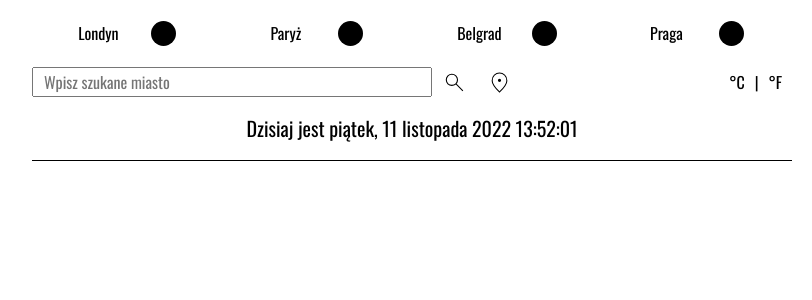
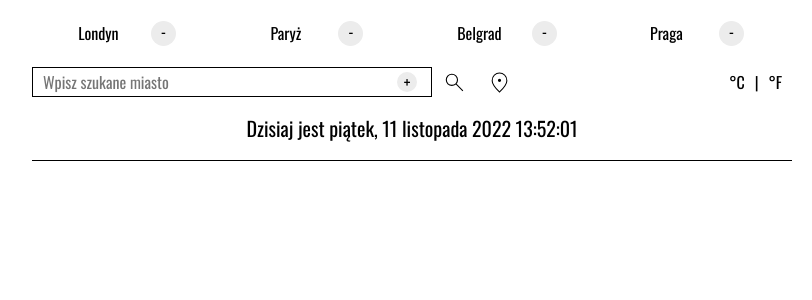
Before and after one commit to carterstorm/react-weather-app, a React (Create React App) app: page / in a window 1280 px wide. Shown: the top 300 px of the page, without its empty margins (228-1040 px from the left). Built offline with nearby package versions, Linux system fonts and the light colour scheme.

Commit message:
created and styled add and remove buttons

```diff
--- a/src/App.js
+++ b/src/App.js
@@ -16,11 +16,12 @@ import {
 	MainWrapper,
 	StyledLocationSearch,
 	TemperatureButtons,
-	CityText
+	CityText,
+	CityButton,
+	DeleteSpan,
 } from "./MainWrapper/styled";
 import { Loading } from "./MainWrapper/Loading/styled";
 import { Failure } from "./MainWrapper/Failure/styled";
-import { CityButton } from "./MainWrapper/CityButton";
 
 function App() {
 
@@ -94,7 +95,7 @@ function App() {
 						{userCities.map(city => (
 							<CityItem key={city}>
 								<CityText>{city}</CityText>
-								<CityButton></CityButton>
+								<CityButton remove><DeleteSpan>-</DeleteSpan></CityButton>
 							</CityItem>
 						))}
 					</CitiesList>
@@ -106,6 +107,7 @@ function App() {
 									value={searchCity}
 									onChange={({ target }) => setSearchCity(target.value)}
 								/>
+								<CityButton add>+</CityButton>
 							</ContainerSearch>
 							<Button
 								img={searchImage} />
--- a/src/MainWrapper/CityButton/index.js
+++ /dev/null
@@ -1,7 +0,0 @@
-import { StyledCityButton } from "./styled";
-
-export const CityButton = () => (
-    <StyledCityButton>
-
-    </StyledCityButton>
-);
--- a/src/MainWrapper/CityButton/styled.js
+++ /dev/null
@@ -1,9 +0,0 @@
-import styled from "styled-components";
-
-export const StyledCityButton = styled.button`
-    width: 25px;
-    height: 25px;
-    border: none;
-    border-radius: 50%;
-    background-color: black;
-`;
--- a/src/MainWrapper/styled.js
+++ b/src/MainWrapper/styled.js
@@ -1,4 +1,4 @@
-import styled from "styled-components";
+import styled, { css } from "styled-components";
 
 export const MainWrapper = styled.main`
     max-width: 800px;
@@ -48,15 +48,61 @@ export const StyledLocationSearch = styled.form`
 `;
 
 export const ContainerSearch = styled.div`
+    position: relative;
+    top: 0;
+    left: 0;
     display: flex;
-    flex-direction: column;
+    align-items: center;
+    flex-direction: row;
     max-width: 400px;
     width: 100%;
-    position: relative;
 `;
 
 export const Input = styled.input`
     width: 100%;
     height: 30px;
     padding-left: 10px;
+    background-color: transparent;
+    border: 1px solid black;
 `;
+
+export const CityButton = styled.button`
+    position: relative;
+    padding: 0;
+    width: 25px;
+    height: 25px;
+    border: none;
+    border-radius: 50%;
+    background-color: #ececec;
+    cursor: pointer;
+    transition: .2s;
+
+    ${({ add }) => add && css`
+
+            position: absolute;
+            right: 15px;
+            top: 5px;
+            z-index: 1;
+            width: 20px;
+            height: 20px;
+
+        &:hover {
+            background-color: green;
+            color: white;
+        }
+    `}
+
+    ${({ remove }) => remove && css`
+        &:hover {
+            background-color: crimson;
+            color: white;
+        }
+    `}
+`
+
+export const DeleteSpan = styled.span`
+    position: absolute;
+    top: 25%;
+    left: 50%;
+    transform: translate(-50%,-25%);
+`;
```
